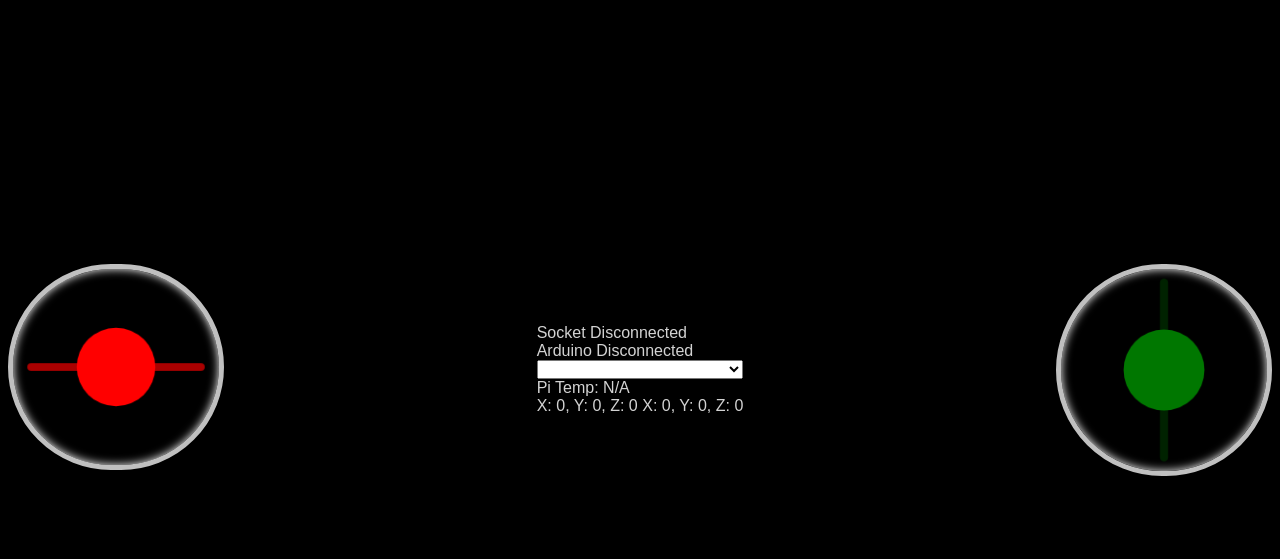
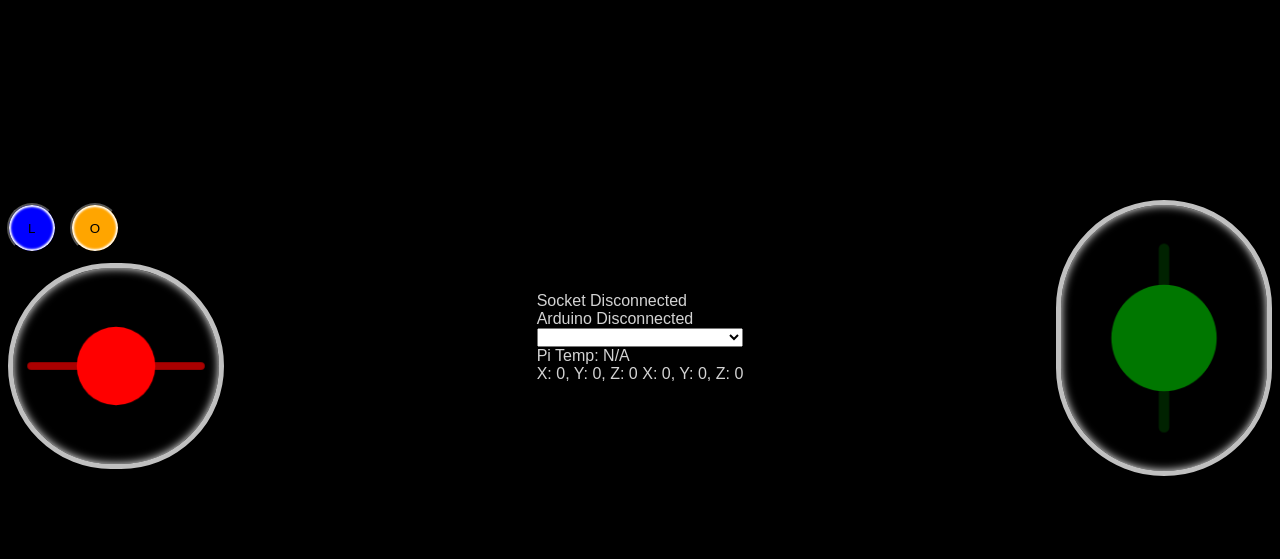
Before and after one commit to DC-CC-21/RobotMercedes, a Flask app: page / in a window 1280 px wide. Shown: the part 321-880 px from the top of the page. Run offline with Flask 3, Linux system fonts and the light colour scheme; lists and menus that the app fills with data are empty.

Commit message:
fixed issues with assuming ports, added lights code to server/webpage, and fixed issue with multiple serial ports at once.

```diff
--- a/pi/server.py
+++ b/pi/server.py
@@ -12,15 +12,29 @@ socketio = flask_socketio.SocketIO(app)
 
 # Serial Connection
 all_ports = serial.tools.list_ports.comports()
-Serial = sc.Serial_Connection()
-Serial.begin(19200, port=all_ports[0].device)
+print("Available port: ")
+print([i.device for i in all_ports])
+
+motor_port = "/dev/ttyACM0"
+Serial = sc.Serial_Connection(19200, motor_port, "motor port")
+# Serial.begin(19200, port=motor_port)
+
+light_port = "/dev/ttyUSB0"
+Serial_Lights = sc.Serial_Connection(19200, light_port, "light port")
+# Serial.begin(19200, port=light_port)
 
 
+prev_velocity = 0
+millis = -1
+lights_on = False
+
+
+# ========== Routes ========== #
 @app.route("/")
 def index():
     return render_template("index.html", title="Pi Server")
 
-
+# ========== Socket Routes ========== #
 @socketio.on("connect")
 def handle_connect():
     print("Client connected")
@@ -29,11 +43,46 @@ def handle_connect():
 
 @socketio.on("joystick_data")
 def handle_joy1(data):
+    global prev_velocity, millis
+
     x = int(data.get("j1", 0) * 100)
     y = int(data.get("j2", 0) * 100)
-    Serial.write(f"M {x} {y}")
+    Serial.write(f"M {x} {-y}")
 
+    # if the vehicle is slowing down and the vehicle was not stopped or in reverse,
+    # set the tail lights to full power
+    if y < prev_velocity and prev_velocity > 0:
+        print("Brake!!!")
+        Serial_Lights.write("T 100")
+        millis = time.time()
+    else:
+        Serial_Lights.write(f"T {30 if lights_on else 0}")
+    # update prev velocity to current velocity
+    prev_velocity = max(y,0)
 
+@socketio.on("lights")
+def toggle_lights(data):
+    global lights_on
+    lights_on = bool(data.get("lights_on"))
+    print(lights_on)
+
+    if lights_on:
+        Serial_Lights.write("F 100")
+        Serial_Lights.write("T 30")
+    else:
+        Serial_Lights.write("F 0")
+        Serial_Lights.write("T 0")
+
+@socketio.on("lightbar")
+def toggle_lights(data):
+    lightbar_on = bool(data.get("lightbar_on"))
+
+    if lightbar_on:
+        Serial_Lights.write("L 100")
+    else:
+        Serial_Lights.write("L 0")
+
+# ========== Background Tasks ========== #
 def pi_temp():
     cpu_temp = CPUTemperature()
     while True:
@@ -53,7 +102,7 @@ def arduino_status():
         else:
             # If communication is not successful, restart the serial connection
             Serial.close()
-            Serial.begin(19200, port=all_ports[0].device)
+            Serial.begin(19200, port=motor_port)
             socketio.emit(
                 "arduino_status",
                 {"connected": Serial.communication_status},
@@ -62,26 +111,38 @@ def arduino_status():
 
 
 def sensor_data():
+    global millis
+
     print("Sensor Socket Started")
     while True:
-        Serial.write("S")
-        data = Serial.read()
-        [_, ax, ay, az, gx, gy, gz] = data.split(" ")
+        try:
+            if (time.time() - millis)*1000 > 1000 and millis >= 0:
+                print("OFF")
+                millis = -1
+                Serial_Lights.write(f"T {30 if lights_on else 0}")
 
-        socketio.emit(
-            "sensor_data",
-            {
-                "accelerometer": {
-                    "x": ax,
-                    "y": ay,
-                    "z": az,
+            Serial.write("S")
+            data = Serial.read().split(" ")
+
+            [_, ax, ay, az, gx, gy, gz] = data
+
+            socketio.emit(
+                "sensor_data",
+                {
+                    "accelerometer": {
+                        "x": ax,
+                        "y": ay,
+                        "z": az,
+                    },
+                    "gyro": {"x": gx, "y": gy, "z": gz},
                 },
-                "gyro": {"x": gx, "y": gy, "z": gz},
-            },
-        )
+            )
+        except Exception as e:
+            print(e)
         time.sleep(0.1)
 
 
+# ========== Main ========== #
 def main():
     socketio.start_background_task(target=pi_temp)
     socketio.start_background_task(target=arduino_status)
--- a/pi/static/scripts/status.js
+++ b/pi/static/scripts/status.js
@@ -7,6 +7,10 @@ const piTempEl = document.getElementById("piTemp");
 const accelerometerEl = document.getElementById("accelerometer");
 const gyroEl = document.getElementById("gyro");
 const socket = io.connect("/");
+
+// Buttons
+const lightsBtn = document.getElementById("lights")
+const lightbarBtn = document.getElementById("lightbar")
 
 socket.on("connect", () => {
   socketConnectionEl.innerText = "Socket Connected";
@@ -46,3 +50,21 @@ socket.on("sensor_data", (data) => {
     gyroEl.innerText = `X: ${data.gyro.x}, Y: ${data.gyro.y}, Z: ${data.gyro.z}`;
   }
 });
+
+let lightsOn = false;
+lightsBtn.addEventListener("click", (e) => {
+  e.target.classList.toggle("on")
+  lightsOn = !lightsOn;
+  socket.emit("lights", {
+    lights_on:lightsOn
+  })
+})
+
+let lightbarOn = false;
+lightbarBtn.addEventListener("click", (e) => {
+  e.target.classList.toggle("on")
+  lightbarOn = !lightbarOn;
+  socket.emit("lightbar", {
+    lightbar_on:lightbarOn
+  })
+})
--- a/pi/static/styles/style.css
+++ b/pi/static/styles/style.css
@@ -52,3 +52,38 @@ body {
   font-family: Arial, Helvetica, sans-serif;
   margin: auto;
 }
+
+.light {
+  width: 50px;
+  height: 50px;
+  display:flex;
+  flex-direction: column;
+  align-items: center;
+  justify-content: center;
+  box-shadow: inset 0 0 2px 2px white;
+  flex:none;
+  margin: 0.5em;
+  border-radius: 999px;
+
+}
+#lights {
+  background-color: blue;
+}
+#lights.on {
+  background-color: skyblue;
+}
+#lightbar {
+  background-color: orange;
+}
+#lightbar.on {
+  background-color: yellow;
+}
+
+.col {
+  display:flex;
+  flex-direction: column;
+}
+.row {
+  display:flex;
+  flex-direction: row;
+}
--- a/pi/templates/index.html
+++ b/pi/templates/index.html
@@ -24,7 +24,13 @@
 
 
     <div class="joyContainer">
-        <div id="joyDiv" class="joystick">
+        <div class="col">
+          <div class="row">
+            <button type="button" class="light" id="lights">L</button>
+            <button type="button" class="light" id="lightbar">O</button>
+          </div>
+          <div id="joyDiv" class="joystick">
+          </div>
         </div>
         <div class="statusContainer">
           <span id="socketConnection">Socket Disconnected</span>
```
Also changed, not shown: pi/Serial_Connection.py (+11 -7 lines).
